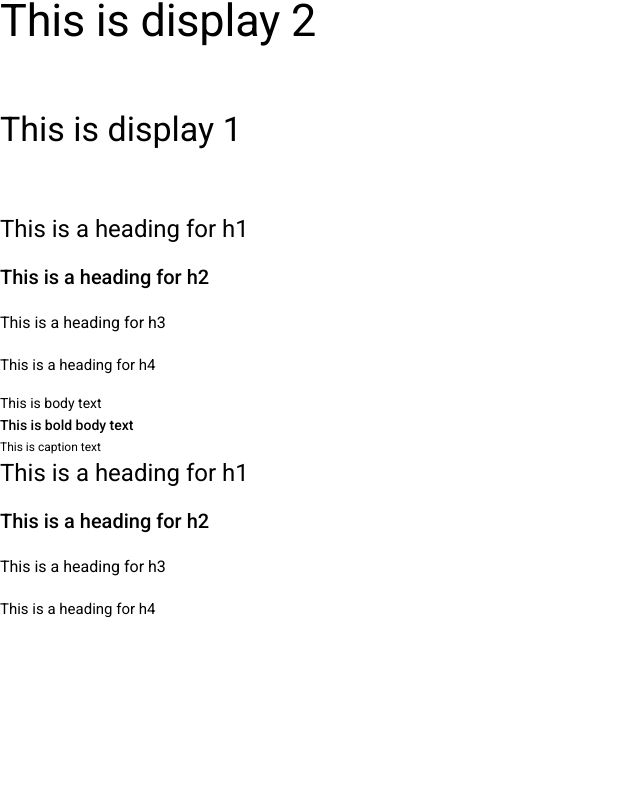
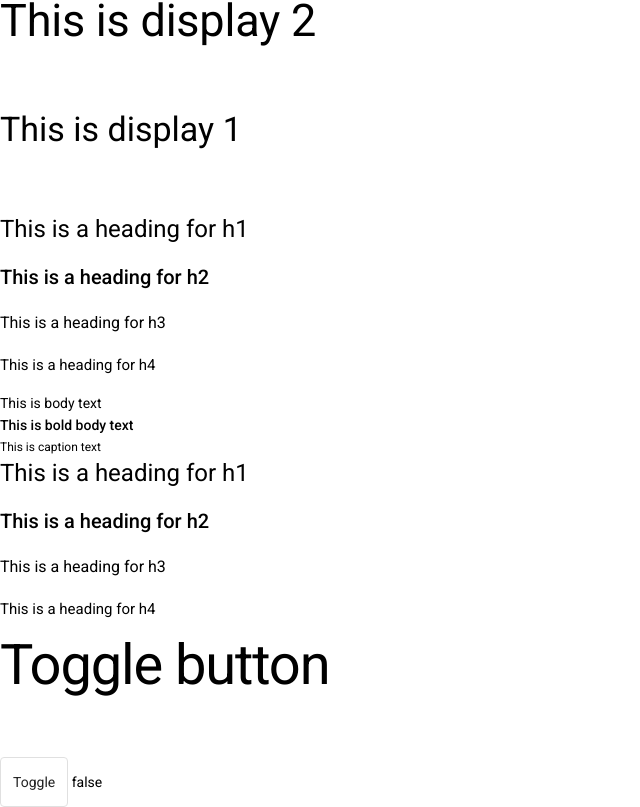
Before and after one commit to nimishawilson/learn-angular-material, an Angular app: page / in a window 1280 px wide. Shown: the part 643-1450 px from the top of the page, without its empty margins (0-640 px from the left). Before the commit the page ends 1264 px from the top, so only its background shows below. Built offline with nearby package versions, Linux system fonts and the light colour scheme.

Commit message:
add toggle button

```diff
--- a/src/app/app.component.html
+++ b/src/app/app.component.html
@@ -38,3 +38,10 @@
   <h3> This is a heading for h3 </h3>
   <h4> This is a heading for h4 </h4>
 </div>
+
+<div class="mat-display-3"> Toggle button </div>
+
+<div>
+  <mat-button-toggle #toggleBtn> Toggle </mat-button-toggle>
+  {{ toggleBtn.checked }}
+</div>
--- a/src/app/material/material.module.ts
+++ b/src/app/material/material.module.ts
@@ -1,8 +1,11 @@
 import { NgModule } from '@angular/core';
 import { MatButtonModule } from '@angular/material/button';
+import { MatButtonToggleModule } from '@angular/material/button-toggle';
+
 
 const materialComponents = [
-  MatButtonModule
+  MatButtonModule,
+  MatButtonToggleModule
 ]
 
 @NgModule({
```
